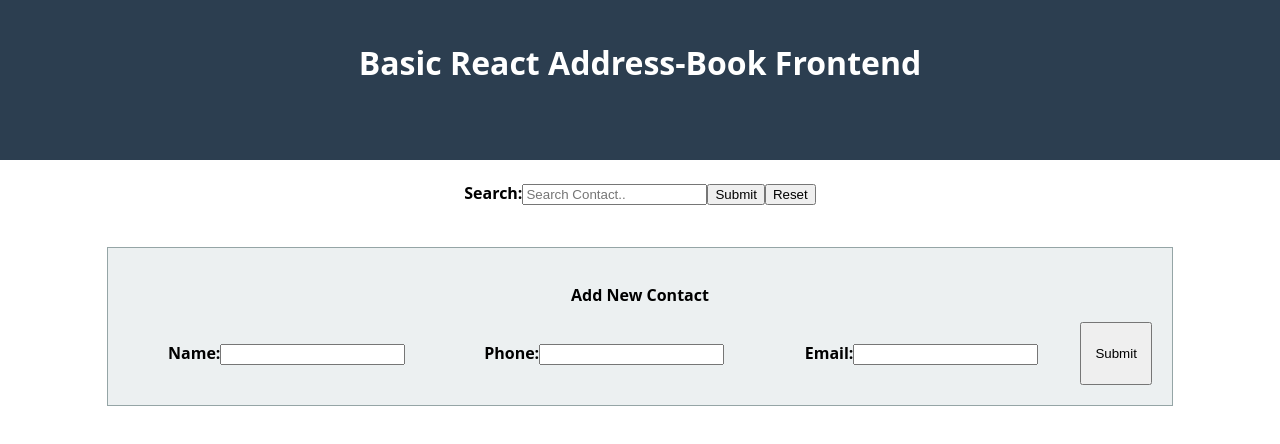
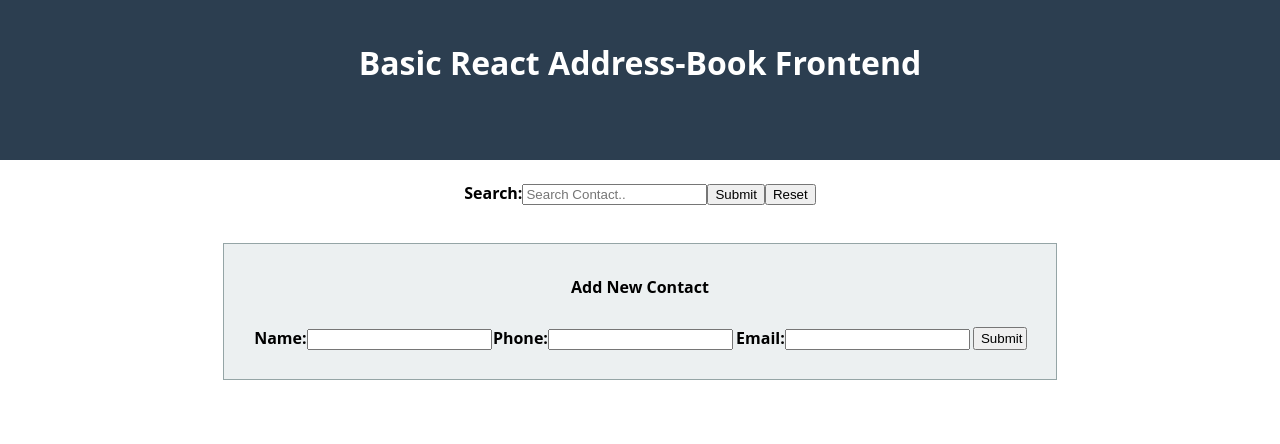
Before and after one commit to adhirchakravarti/address-book, a React (Create React App) app: page / in a window 1280 px wide. Shown: the top 444 px of the page. Built offline with nearby package versions, Linux system fonts and the light colour scheme; the HTML template or start-up script is replaced by a standard one.

Commit message:
modified css properties in Addcontact, EditContact components

```diff
--- a/src/AddContact/AddContact.css
+++ b/src/AddContact/AddContact.css
@@ -1,6 +1,10 @@
 .AddContact {
     display:grid;
     grid-template-columns: 31% 31% 31% 7%;
+    /* display: flex;
+    flex-flow: row wrap; */
+    text-align: center;
+    padding: 0.8rem;
 }
 
 .AddContact:after {
@@ -10,19 +14,47 @@
 }
 
 .inputField {
-    padding:20px;
     float: left;
 }
 
 .AddContactButton{
     float:right;
+    text-align: center;
 }
 
 .FormContainer {
     background-color: #ecf0f1;
     border:1px solid #95a5a6;
-    padding: 20px;
-    margin:20px auto;
-    width:80%;
+    padding: 1rem;
+    margin:1rem auto;
+    width:70%;
     font-weight: bold;
 }
+
+@media (min-width:500px) and (min-height:400px) {
+    .FormContainer {
+        width: 350px;
+
+    }
+}
+
+@media (min-width:700px) and (min-height:401px) {
+    .FormContainer {
+        width: 450px;
+
+    }
+}
+
+@media (min-width:1000px) and (min-height:700px) {
+    .FormContainer {
+        width: 800px;
+
+    }
+}
+
+@media (min-width:1300px) and (min-height:700px) {
+    .FormContainer {
+        width: 1000px;
+
+    }
+}
--- a/src/App.css
+++ b/src/App.css
@@ -1,6 +1,7 @@
 .App {
   text-align: center;
   font-family: "open sans", sans-serif;
+  font-size: 16px;
 }
 
 .App-logo {
--- a/src/ContactList/Contact/Contact.js
+++ b/src/ContactList/Contact/Contact.js
@@ -127,7 +127,7 @@ class Contact extends Component {
                     {editForm}
                 </div>
                 <Modal show={this.state.showModal} modalClosed={this.hideModalHandler}>
-                    <EditContact cancel={this.hideModalHandler} save={this.save}/>
+                    <EditContact cancel={this.hideModalHandler} save={this.save} name={this.state.name}/>
                 </Modal>
             </Aux>
         );
--- a/src/EditContact/EditContact.css
+++ b/src/EditContact/EditContact.css
@@ -1,8 +1,13 @@
 .outer {
-    position: relative;
+    display: flex;
+    flex-flow: column;
+    align-items: center;
+    padding:0.5rem 0rem;
 }
 
 .inner {
-    position: absolute;
-    top: 0; left: 0;
+    display: flex;
+    justify-content: space-around;
+    align-items: center;
+    margin: 0.3rem 0;
   }
--- a/src/EditContact/EditContact.js
+++ b/src/EditContact/EditContact.js
@@ -23,28 +23,34 @@ class EditContact extends Component {
         e.preventDefault();
         console.log(this.state);
         this.props.save(this.state);
+        this.setState({
+            name:'',
+            phone:'',
+            email:''
+        });
     }
 
 
     render() {
         return (
             <div className="outer">
-                <div >
+                <p><strong>Edit Contact: {this.props.name}</strong></p>
+                <div className="inner">
                     <label >Name:
                         <input type="text" name="name" onChange={this.change} value={this.state.name} />
                     </label>
                 </div>
-                <div >
+                <div className="inner">
                     <label >Phone:
                         <input type="text" name="phone" onChange={this.change} value={this.state.phone} />
                     </label>
                 </div>
-                <div >
+                <div className="inner">
                     <label >Email:
                         <input type="text" name="email" onChange={this.change} value={this.state.email} />
                     </label>
                 </div>
-                <div >
+                <div className="inner">
                     <button onClick={this.save}>Save</button>
                     <button onClick={this.props.cancel}>Cancel</button>
                 </div>
```
